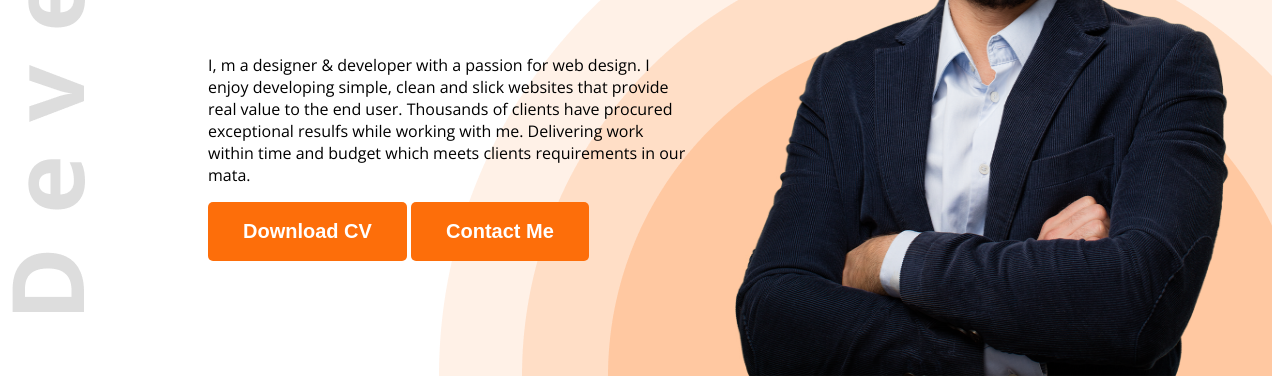
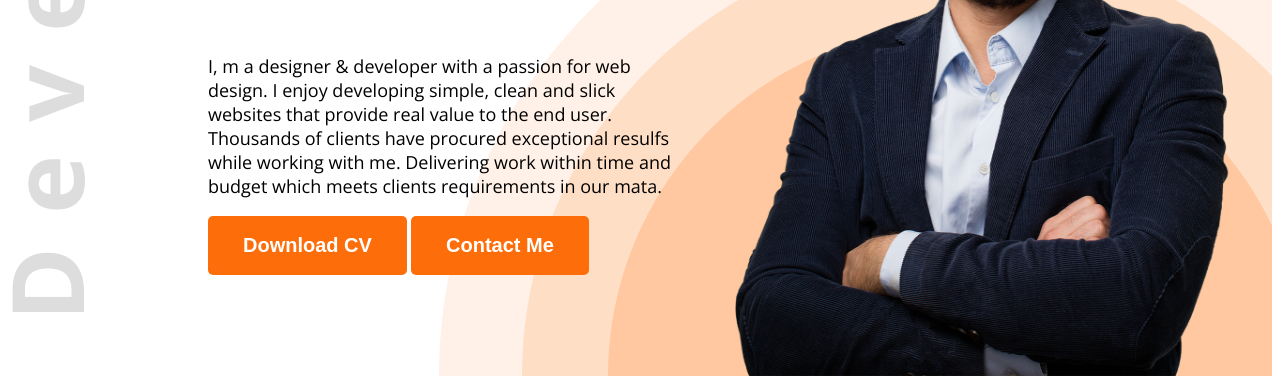
Before and after one commit to nasiriium/web-dev-portfolio, a plain HTML site: page index.html in a window 1280 px wide. Shown: the part 459-843 px from the top of the page. Drawn offline with nearby package versions, Linux system fonts and the light colour scheme.

Commit message:
fixed some css code errors

```diff
--- a/styles/portfolio.css
+++ b/styles/portfolio.css
@@ -74,9 +74,10 @@ nav li a{
     font-weight: bold;
 
 }
-.banner-discription{
+.banner-description{
     font-size: 18px;
     font-weight: 400;
+    text-justify: inter-word;
 }
 .banner-profile-pic{
     width: 548px;
```
